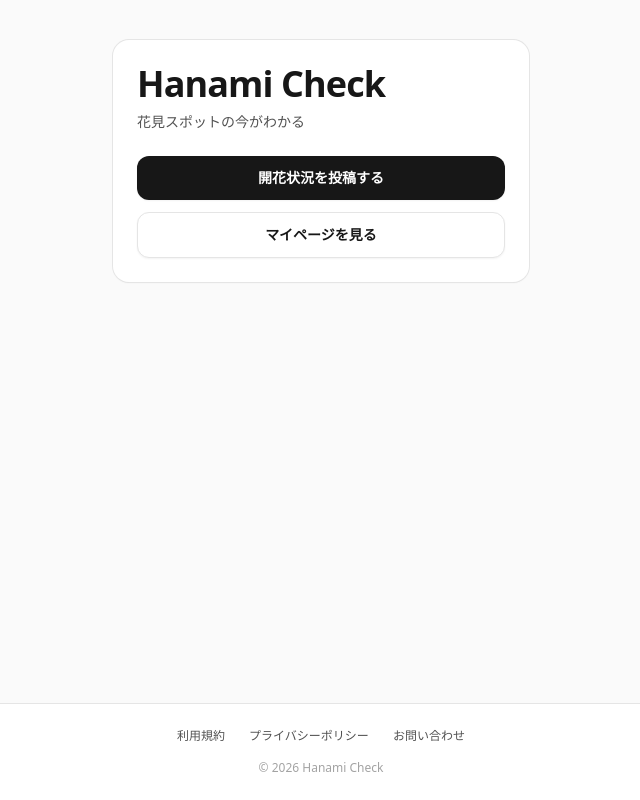
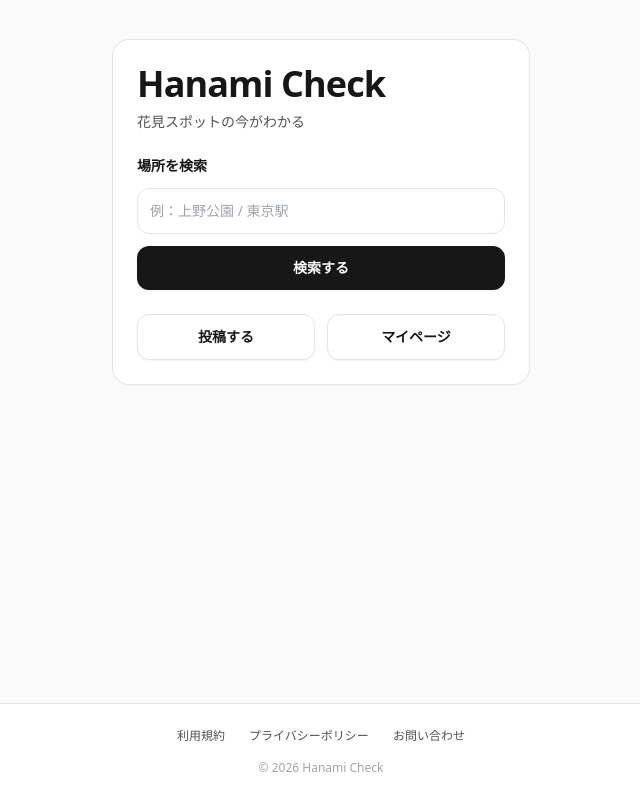
Before and after one commit to nemataku/hanami-check, a Next.js app: page / in a window 1280 px wide. Shown: the whole page, without its empty margins (319-959 px from the left). Built offline with nearby package versions, Linux system fonts and the light colour scheme.

Commit message:
fix: restore search box on top page

```diff
--- a/src/app/page.tsx
+++ b/src/app/page.tsx
@@ -3,30 +3,56 @@ import Link from "next/link";
 
 export const dynamic = "force-dynamic";
 
-export default function HomePage() {
+type PageProps = {
+  searchParams?: { place?: string } | Promise<{ place?: string }>;
+};
+
+export default async function HomePage({ searchParams }: PageProps) {
+  const sp = await Promise.resolve(searchParams ?? {});
+  const defaultPlace = (sp.place ?? "").trim();
+
   return (
     <main className="mx-auto w-full max-w-md px-4 py-10">
       <header className="rounded-2xl bg-white p-6 shadow-sm ring-1 ring-neutral-200">
         <h1 className="text-4xl font-black tracking-tight text-neutral-900">
           Hanami Check
         </h1>
-        <p className="mt-2 text-sm text-neutral-600">
-          花見スポットの今がわかる
-        </p>
+        <p className="mt-2 text-sm text-neutral-600">花見スポットの今がわかる</p>
 
-        <div className="mt-6 space-y-3">
+        {/* ✅ 検索窓（GETで /results に送る） */}
+        <form action="/results" method="GET" className="mt-6 space-y-3">
+          <label className="block text-sm font-semibold text-neutral-900">
+            場所を検索
+          </label>
+
+          <input
+            name="place"
+            defaultValue={defaultPlace}
+            placeholder="例：上野公園 / 東京駅"
+            className="w-full rounded-xl border border-neutral-200 px-3 py-3 text-sm outline-none focus:border-neutral-400"
+          />
+
+          <button
+            type="submit"
+            className="inline-flex w-full items-center justify-center rounded-xl bg-neutral-900 px-4 py-3 text-sm font-semibold text-white shadow-sm hover:bg-neutral-800"
+          >
+            検索する
+          </button>
+        </form>
+
+        <div className="mt-6 grid grid-cols-2 gap-3">
           <Link
             href="/post"
-            className="inline-flex w-full items-center justify-center rounded-xl bg-neutral-900 px-4 py-3 text-sm font-semibold text-white shadow-sm hover:bg-neutral-800"
+            className="inline-flex items-center justify-center rounded-xl border border-neutral-200 bg-white px-4 py-3 text-sm font-semibold text-neutral-900 shadow-sm hover:bg-neutral-50"
           >
-            開花状況を投稿する
+            投稿する
           </Link>
 
           <Link
             href="/my"
-            className="inline-flex w-full items-center justify-center rounded-xl border border-neutral-200 bg-white px-4 py-3 text-sm font-semibold text-neutral-900 shadow-sm hover:bg-neutral-50"
+            className="inline-flex items-center justify-center rounded-xl border border-neutral-200 bg-white px-4 py-3 text-sm font-semibold text-neutral-900 shadow-sm hover:bg-neutral-50"
           >
-            マイページを見る
+            マイページ
           </Link>
         </div>
       </header>
```
